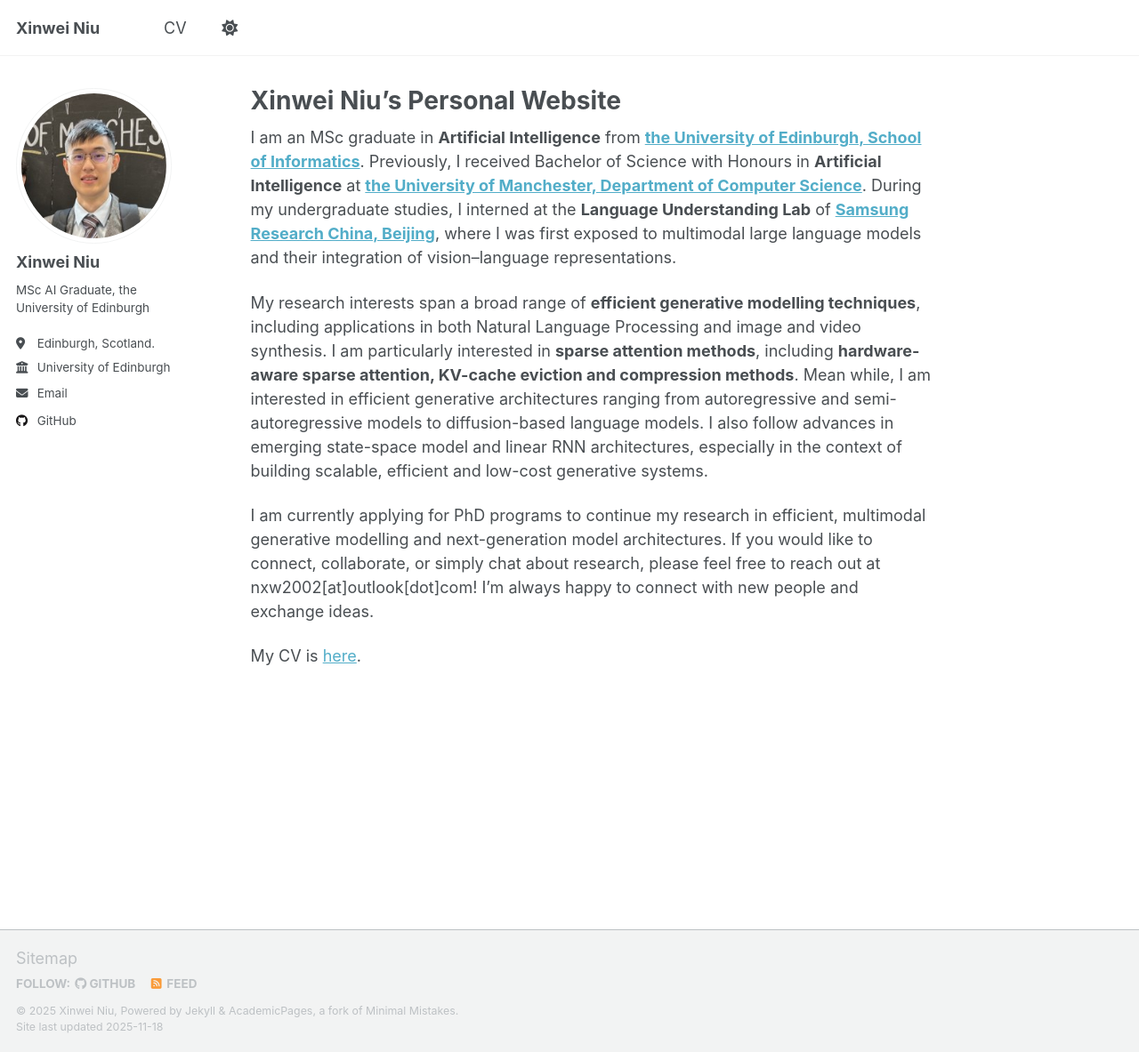
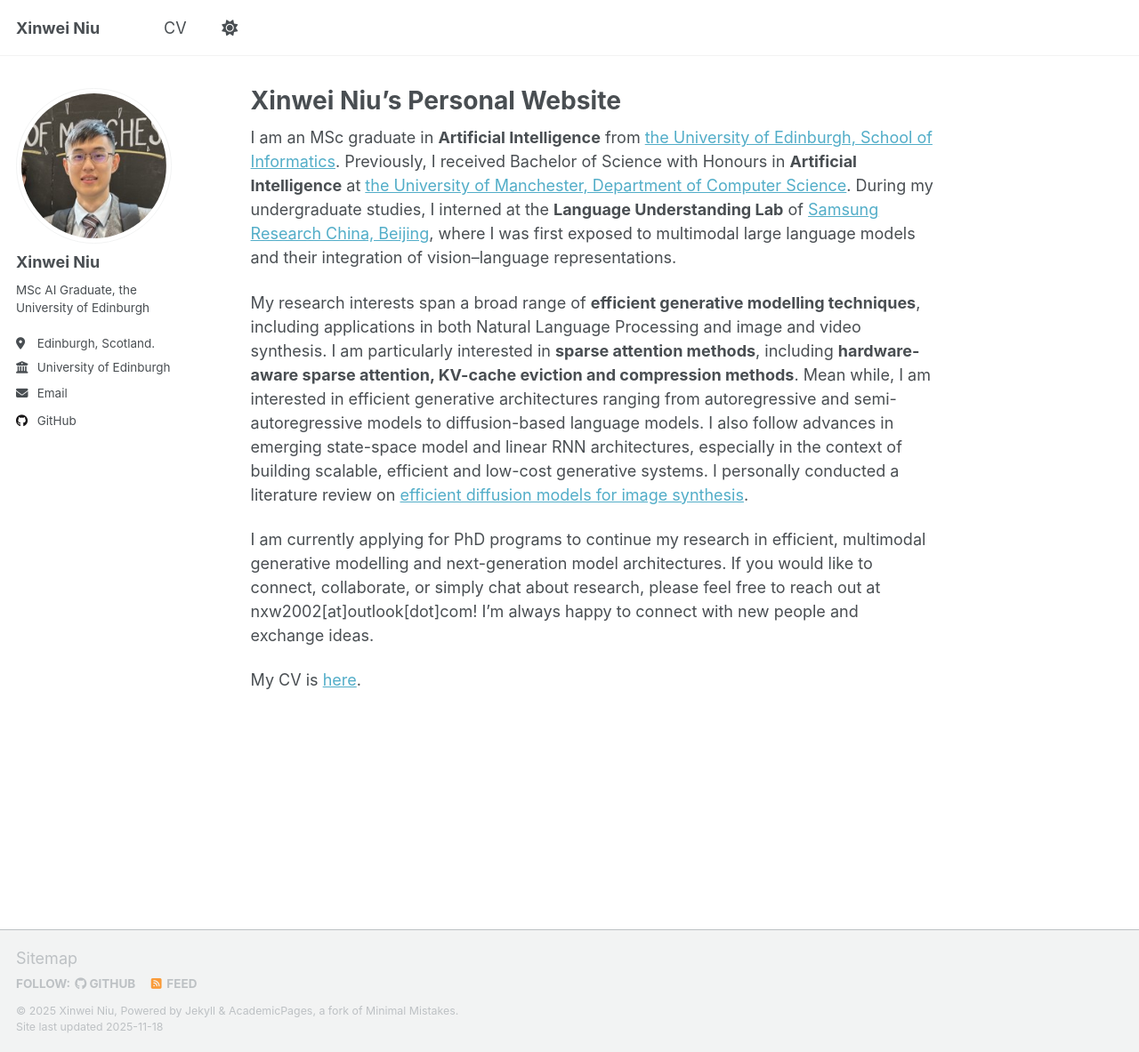
Before and after one commit to xinwei-niu/xinwei-niu.github.io, a Jekyll site: the page built from _pages/about.md, in a window 1280 px wide and 1183 px high. Shown: the whole window at 89% size. Built offline with Jekyll 4.4.1, drawn with Linux system fonts in a browser that asks for light colours; a script that is not in the unit is left out.

Commit message:
change detail

```diff
--- a/_pages/about.md
+++ b/_pages/about.md
@@ -8,9 +8,9 @@ redirect_from:
 ---
 
 
-I am an MSc graduate in **Artificial Intelligence** from [**the University of Edinburgh, School of Informatics**](https://informatics.ed.ac.uk/). Previously, I received Bachelor of Science with Honours in **Artificial Intelligence** at [**the University of Manchester, Department of Computer Science**](https://www.cs.manchester.ac.uk/). During my undergraduate studies, I interned at the **Language Understanding Lab** of [**Samsung Research China, Beijing**](https://research.samsung.com/src-b), where I was first exposed to multimodal large language models and their integration of vision–language representations.
+I am an MSc graduate in **Artificial Intelligence** from [the University of Edinburgh, School of Informatics](https://informatics.ed.ac.uk/). Previously, I received Bachelor of Science with Honours in **Artificial Intelligence** at [the University of Manchester, Department of Computer Science](https://www.cs.manchester.ac.uk/). During my undergraduate studies, I interned at the **Language Understanding Lab** of [Samsung Research China, Beijing](https://research.samsung.com/src-b), where I was first exposed to multimodal large language models and their integration of vision–language representations.
 
-My research interests span a broad range of **efficient generative modelling techniques**, including applications in both Natural Language Processing and image and video synthesis. I am particularly interested in **sparse attention methods**, including **hardware-aware sparse attention, KV-cache eviction and compression methods**. Mean while, I am interested in efficient generative architectures ranging from autoregressive and semi-autoregressive models to diffusion-based language models. I also follow advances in emerging state-space model and linear RNN architectures, especially in the context of building scalable, efficient and low-cost generative systems.
+My research interests span a broad range of **efficient generative modelling techniques**, including applications in both Natural Language Processing and image and video synthesis. I am particularly interested in **sparse attention methods**, including **hardware-aware sparse attention, KV-cache eviction and compression methods**. Mean while, I am interested in efficient generative architectures ranging from autoregressive and semi-autoregressive models to diffusion-based language models. I also follow advances in emerging state-space model and linear RNN architectures, especially in the context of building scalable, efficient and low-cost generative systems. I personally conducted a literature review on [efficient diffusion models for image synthesis](https://xinwei-niu.vercel.app/files/IRR_Xinwei.pdf).
 
 I am currently applying for PhD programs to continue my research in efficient, multimodal generative modelling and next-generation model architectures. If you would like to connect, collaborate, or simply chat about research, please feel free to reach out at nxw2002[at]outlook[dot]com! I’m always happy to connect with new people and exchange ideas.
 
```
